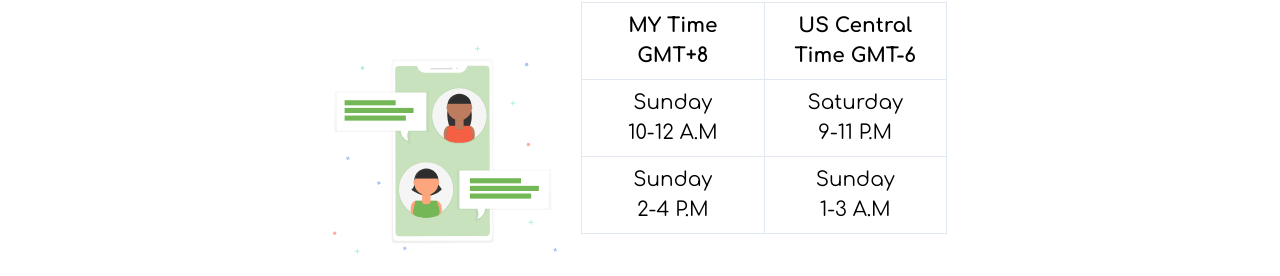
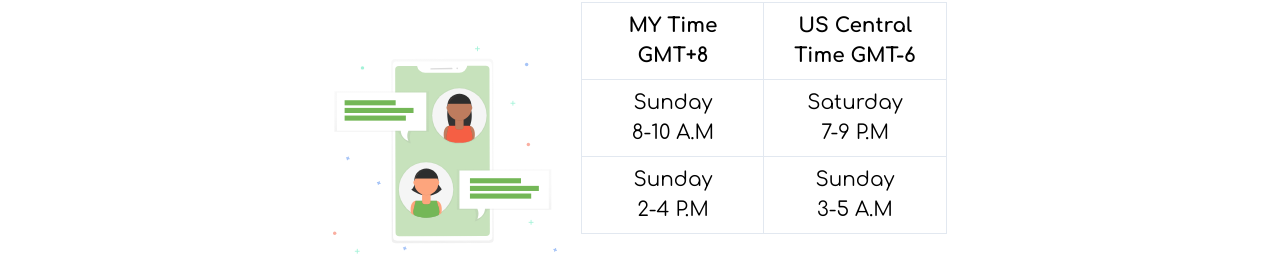
Before and after one commit to speaktousdev/speaktous-website, a Nuxt app: page /chat in a window 1280 px wide. Shown: the part 436-712 px from the top of the page. Built offline with nearby package versions, Linux system fonts and the light colour scheme.

Commit message:
change schedule

```diff
--- a/pages/chat.vue
+++ b/pages/chat.vue
@@ -36,12 +36,12 @@
             </thead>
             <tbody>
               <tr>
-                <td class="px-2 py-2 border">Sunday <br />10-12 A.M</td>
-                <td class="px-4 py-2 border">Saturday <br />9-11 P.M</td>
+                <td class="px-2 py-2 border">Sunday <br />8-10 A.M</td>
+                <td class="px-4 py-2 border">Saturday <br />7-9 P.M</td>
               </tr>
               <tr>
                 <td class="px-2 py-2 border">Sunday <br />2-4 P.M</td>
-                <td class="px-2 py-2 border">Sunday <br />1-3 A.M</td>
+                <td class="px-2 py-2 border">Sunday <br />3-5 A.M</td>
               </tr>
             </tbody>
           </table>
@@ -110,12 +110,12 @@ export default {
     // UTC timezone is 5 hours ahead of Madison, WI; 8 hours behind Malaysia
     // UTC Day Sunday: 0000hrs-0200hrs (Madison), Sunday 0800hrs -1000hrs (Malaysia)
     const d = new Date()
-    if (d.getUTCDay() === 0 && d.getUTCHours() >= 2 && d.getUTCHours() < 4) {
+    if (d.getUTCDay() === 0 && d.getUTCHours() >= 0 && d.getUTCHours() < 2) {
       this.isOnline = true
     } else if (
       d.getUTCDay() === 0 &&
-      d.getUTCHours() >= 6 &&
-      d.getUTCHours() < 8
+      d.getUTCHours() >= 8 &&
+      d.getUTCHours() < 10
     ) {
       this.isOnline = true
     }
```
